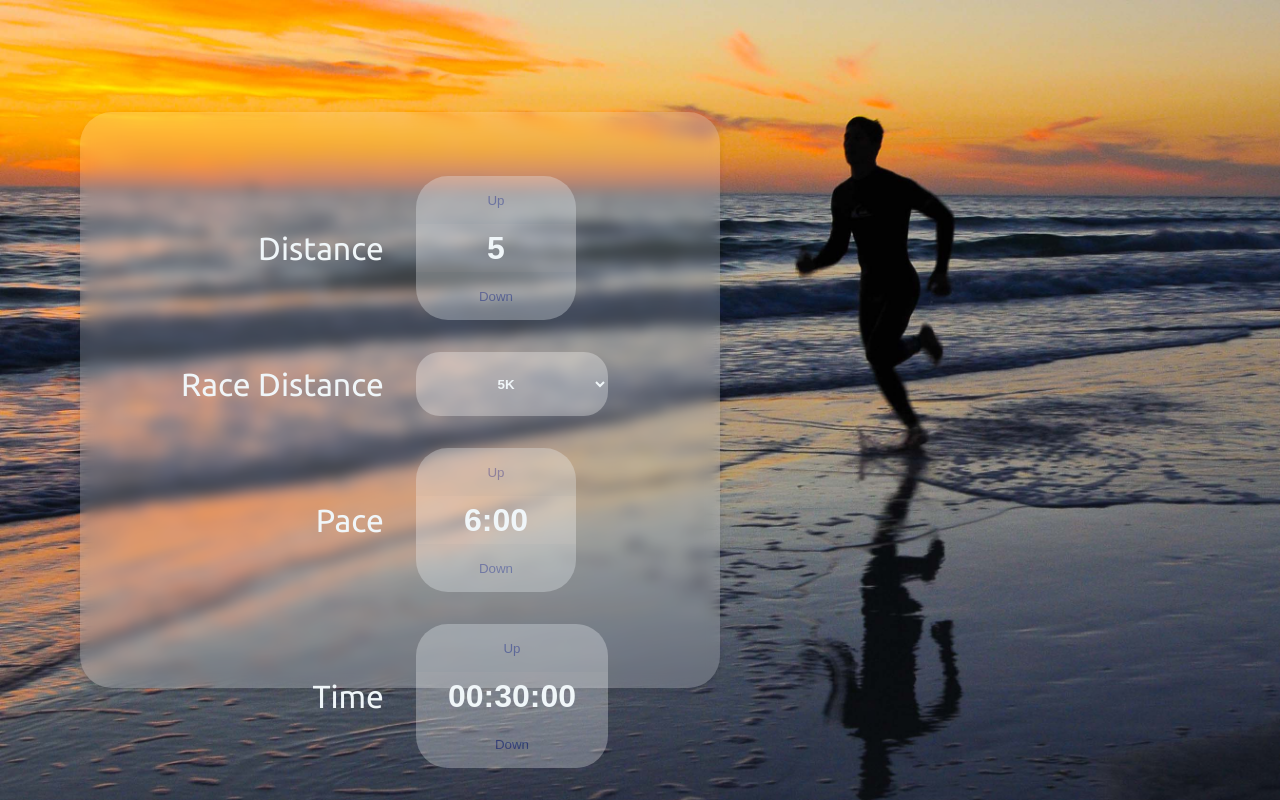
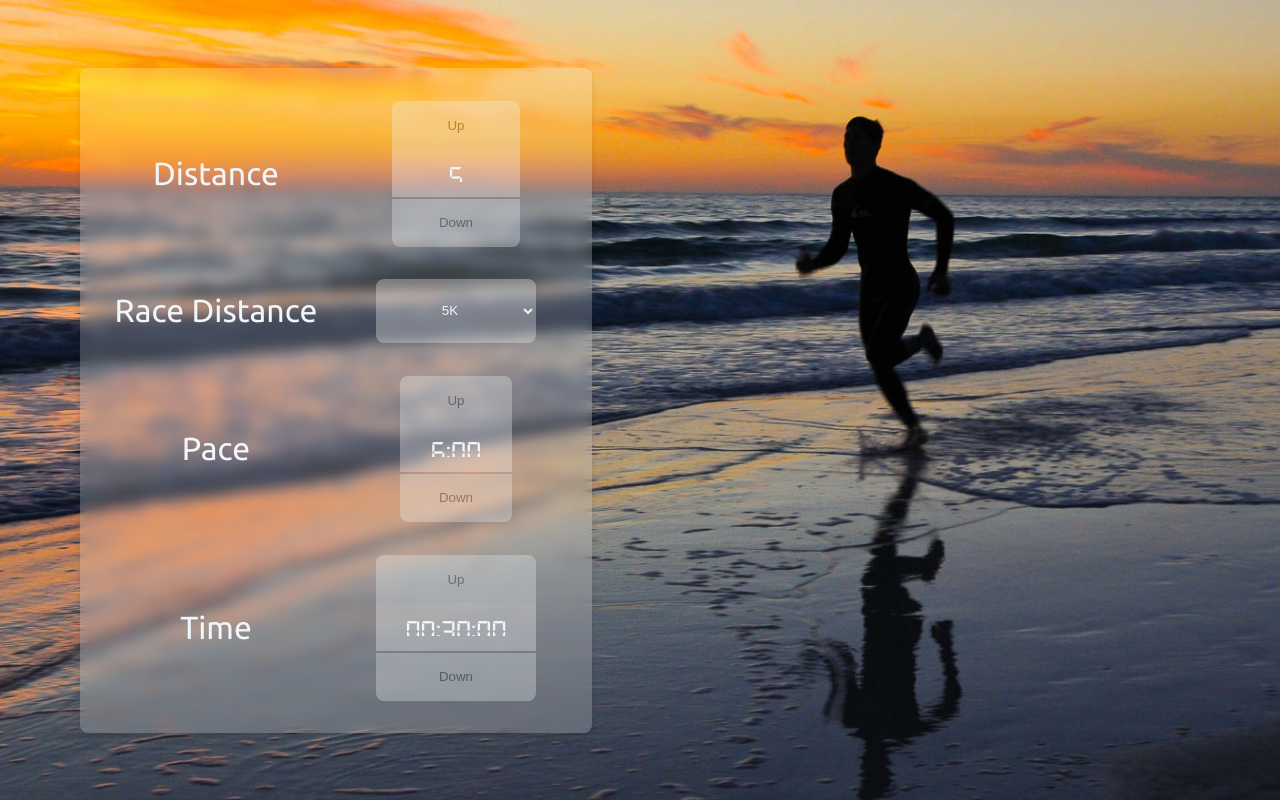
Before and after one commit to sophocles99/pace, a React (Vite) app: page / in a window 1280 px wide. Built offline with nearby package versions, Linux system fonts and the light colour scheme.

Commit message:
more styling and add digital font

```diff
--- a/src/App.css
+++ b/src/App.css
@@ -1,8 +1,17 @@
 @import url("https://fonts.googleapis.com/css2?family=Ubuntu&display=swap");
 
+@font-face {
+  font-family: digital;
+  src: url("./assets/digital-7/digital-7.ttf") format("truetype");
+}
+
 .App {
+  --foreground: #f0f6f9;
+  --background: #181a26;
+  --x-size: 6rem;
+  --y-size: 3rem;
   display: flex;
-  justify-content:flex-start;
+  justify-content: flex-start;
   align-items: center;
   width: 100vw;
   height: 100vh;
@@ -10,13 +19,10 @@
   overflow: hidden;
   background-image: url("./assets/Running-Wallpaper2.jpg");
   background-size: cover;
+  background-position: center top;
   color: var(--foreground);
   font-family: Ubuntu, sans-serif;
   font-size: 2rem;
-  --foreground: #f0f6f9;
-  --background: #2841ce;
-  --x-size: 6rem;
-  --y-size: 3rem;
 }
 
 main {
@@ -25,11 +31,10 @@ main {
   row-gap: 2rem;
   display: flex;
   align-items: center;
-  width: 35vw;
-  min-width: 40rem;
-  height: 90%;
-  padding: 4rem;
-  border-radius: 2rem;
+  width: 40vw;
+  max-width: 35rem;
+  padding: 2rem;
+  border-radius: 0.5rem;
   background-color: rgba(255, 255, 255, 0.2);
   backdrop-filter: blur(0.4rem);
   box-shadow: 0 4px 6px rgba(0, 0, 0, 0.1);
@@ -42,23 +47,46 @@ main {
   column-gap: 2rem;
 }
 
-.value-container label {
-  width: 16rem;
-  text-align: right;
-  flex: 5;
+.label-container {
+  display: flex;
+  justify-content: center;
+  flex: 1;
 }
 
-.value {
+.input-container {
+  display: flex;
+  justify-content: center;
+  flex: 1;
+}
+
+label {
+}
+
+.input-block {
+  border-radius: 0.5rem;
+}
+
+.input-block.distance-input {
   width: 8rem;
-  flex: 5;
+}
+
+.input-block.distance-select {
+  width: 10rem;
+}
+
+.input-block.pace {
+  width: 7rem;
+}
+
+.input-block.time {
+  width: 10rem;
 }
 
 input,
 select {
-  width: 10rem;
-  font-weight: 700;
-  height: var(--y-size);
+  width: 100%;
   border: none;
+  outline: none;
   text-align: center;
   background-color: rgba(255, 255, 255, 0.3);
   color: var(--foreground);
@@ -70,17 +98,19 @@ input::-webkit-outer-spin-button {
 }
 
 input {
+  height: var(--y-size);
+  font-family: digital;
   font-size: 2rem;
+  padding: 0;
 }
 
 select {
   height: 4rem;
-  width: 12rem;
-  border-radius: 1.5rem;
+  border-radius: 0.5rem;
 }
 
 button {
-  width: 10rem;
+  width: 100%;
   height: var(--y-size);
   border: none;
   background-color: var(--foreground);
@@ -89,20 +119,11 @@ button {
 }
 
 button.up {
-  border-top-left-radius: 2rem;
-  border-top-right-radius: 2rem;
+  border-top-left-radius: 0.5rem;
+  border-top-right-radius: 0.5rem;
 }
 
 button.down {
-  border-bottom-left-radius: 2rem;
-  border-bottom-right-radius: 2rem;
+  border-bottom-left-radius: 0.5rem;
+  border-bottom-right-radius: 0.5rem;
 }
-
-.value {
-  display: flex;
-  flex-direction: column;
-}
-
-.time {
-  width: 12rem;
-}
--- a/src/components/Distance.tsx
+++ b/src/components/Distance.tsx
@@ -39,8 +39,11 @@ export default function DistanceInput({
 
   return (
     <section className="value-container">
+      <div className="label-container">
         <label htmlFor="distanceInput">Distance</label>
-      <div className="value">
+      </div>
+      <div className="input-container">
+        <div className="input-block distance-input">
           <button className="up" onClick={makeHandleClick(0.1)}>
             Up
           </button>
@@ -55,6 +58,7 @@ export default function DistanceInput({
             Down
           </button>
         </div>
+      </div>
     </section>
   );
 }
--- a/src/components/DistanceSelect.tsx
+++ b/src/components/DistanceSelect.tsx
@@ -40,8 +40,11 @@ export default function DistanceSelect({
 
   return (
     <section className="value-container">
+      <div className="label-container">
         <label htmlFor="distanceSelect">Race Distance</label>
-      <div className="value">
+      </div>
+      <div className="input-container">
+        <div className="input-block distance-select">
           <select
             id="distanceSelect"
             onChange={handleChange}
@@ -59,6 +62,7 @@ export default function DistanceSelect({
             })}
           </select>
         </div>
+      </div>
     </section>
   );
 }
--- a/src/components/Pace.tsx
+++ b/src/components/Pace.tsx
@@ -31,8 +31,11 @@ export default function PaceInput({ pace, changeValue }: PaceProps) {
 
   return (
     <section className="value-container">
+      <div className="label-container">
         <label htmlFor="paceInput">Pace</label>
-      <div className="value">
+      </div>
+      <div className="input-container">
+        <div className="input-block pace">
           <button className="up" onClick={makeHandleClick(1)}>
             Up
           </button>
@@ -46,6 +49,7 @@ export default function PaceInput({ pace, changeValue }: PaceProps) {
             Down
           </button>
         </div>
+      </div>
     </section>
   );
 }
--- a/src/components/Time.tsx
+++ b/src/components/Time.tsx
@@ -32,16 +32,25 @@ export default function Time({ time, changeValue }: TimeProps) {
 
   return (
     <section className="value-container">
+      <div className="label-container">
         <label htmlFor="timeInput">Time</label>
-      <div className="value">
+      </div>
+      <div className="input-container">
+        <div className="input-block time">
           <button className="up time" onClick={makeHandleClick(1)}>
             Up
           </button>
-        <input id="timeInput" className="time" value={newTime} onChange={handleChange} />
+          <input
+            id="timeInput"
+            className="time"
+            value={newTime}
+            onChange={handleChange}
+          />
           <button className="down time" onClick={makeHandleClick(-1)}>
             Down
           </button>
         </div>
+      </div>
     </section>
   );
 }
```
Lines whose indentation alone changed are shown as unchanged.
